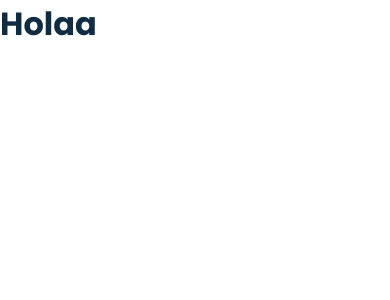
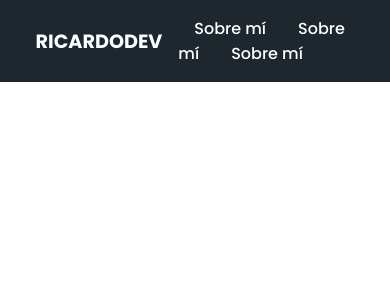
Before and after one commit to ricardoggz/personal-website, a React (Create React App) app: page / in a window 390 px wide. Shown: the top 300 px of the page. Built offline with nearby package versions, Linux system fonts and the light colour scheme.

Commit message:
nav terminado falta mobile

```diff
--- a/public/index.html
+++ b/public/index.html
@@ -13,6 +13,6 @@
     <title>RICARDO GUEVARA | PORTFOLIO</title>
   </head>
   <body>
-    <div id="root"></div>
+    <main id="root"></main>
   </body>
 </html>
--- a/src/app/App.jsx
+++ b/src/app/App.jsx
@@ -1,11 +1,12 @@
 import React from "react";
+import Hero from "../components/hero/Hero";
 import GlobalStyle from "../index.elements";
 
 export const App = () => {
   return (
     <React.Fragment>
       <GlobalStyle />
-      <h1>Holaa</h1>
+      < Hero />
     </React.Fragment>
   );
 };
--- /dev/null
+++ b/src/components/Nav/NavBar.jsx
@@ -0,0 +1,20 @@
+import React from "react";
+import logo from "../../img/logo.png";
+import { NavWrapper, NavList, Logo } from "./elements";
+
+const NavBar = () => {
+  return (
+    <NavWrapper>
+      <NavList className="flex-container">
+        <Logo><a href="#">RICARDODEV</a></Logo>
+        <ul>
+          <li><a href="#">Sobre mí</a></li>
+          <li><a href="#">Sobre mí</a></li>
+          <li><a href="#">Sobre mí</a></li>
+        </ul>
+      </NavList>
+    </NavWrapper>
+  );
+};
+
+export default NavBar;
--- /dev/null
+++ b/src/components/Nav/elements.js
@@ -0,0 +1,36 @@
+import styled from "styled-components";
+
+const NavWrapper = styled.header`
+  width: 100%;
+  background: var(--color-dark-primary);
+  color: var(--color-light-primary);
+  padding: 1rem 0;
+`;
+const NavList = styled.nav`
+  display: flex;
+  justify-content: space-between;
+  align-items: center;
+  ul li {
+    list-style: none;
+    display: inline;
+  }
+
+  a {
+    text-decoration: none;
+    padding: 1rem;
+    color: var(--color-light-primary);
+  }
+
+  a:hover {
+    background: var(--color-light-primary);
+    color: var(--color-blue-primary);
+    transition: all 300ms ease;
+    border-radius: 8px;
+  }
+`;
+const Logo = styled.span`
+  font-size: 1.2rem;
+  font-weight: 700;
+`;
+
+export { NavWrapper, NavList, Logo };
--- /dev/null
+++ b/src/components/hero/Hero.jsx
@@ -0,0 +1,12 @@
+import React from "react";
+import NavBar from "../Nav/NavBar";
+
+const Hero = () => {
+  return (
+      <>
+        <NavBar />
+      </>
+  );
+};
+
+export default Hero;
--- a/src/index.elements.js
+++ b/src/index.elements.js
@@ -9,7 +9,7 @@ const GlobalStyle = createGlobalStyle`
   body {
      font-family: 'Poppins', sans-serif;
      background:var(--color-ligth-primary);
-     color:var(--color-blue-primary);
+     color:var(--color-dark-primary);
   }
   html {
     scroll-behavior: smooth;
@@ -23,7 +23,7 @@ const GlobalStyle = createGlobalStyle`
   }
 
   .flex-container {
-    max-width:80%;
+    max-width:70%;
     margin: 0 auto;
 
     @media (min-width:240px) and (max-width:880px) {
```
Also changed, not shown: src/components/hero/elements.js (added), src/img/logo.png (added).
